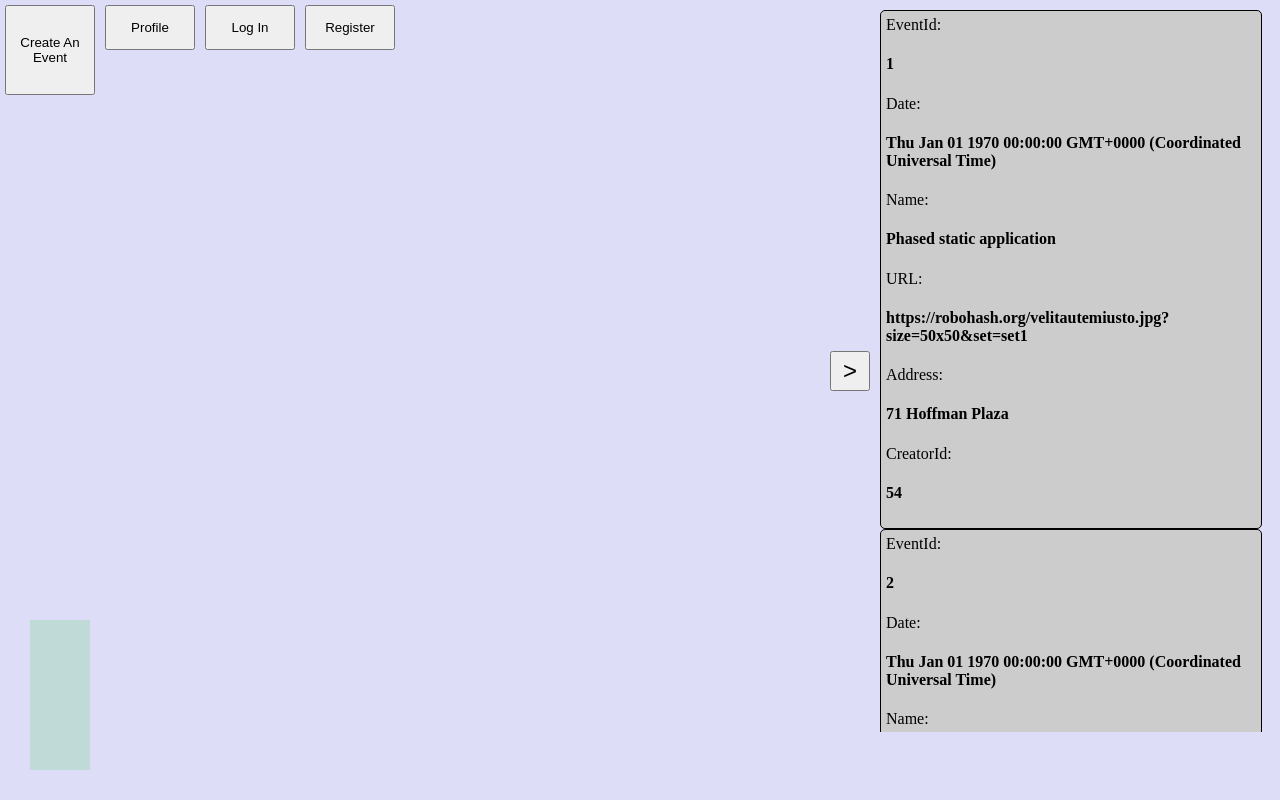
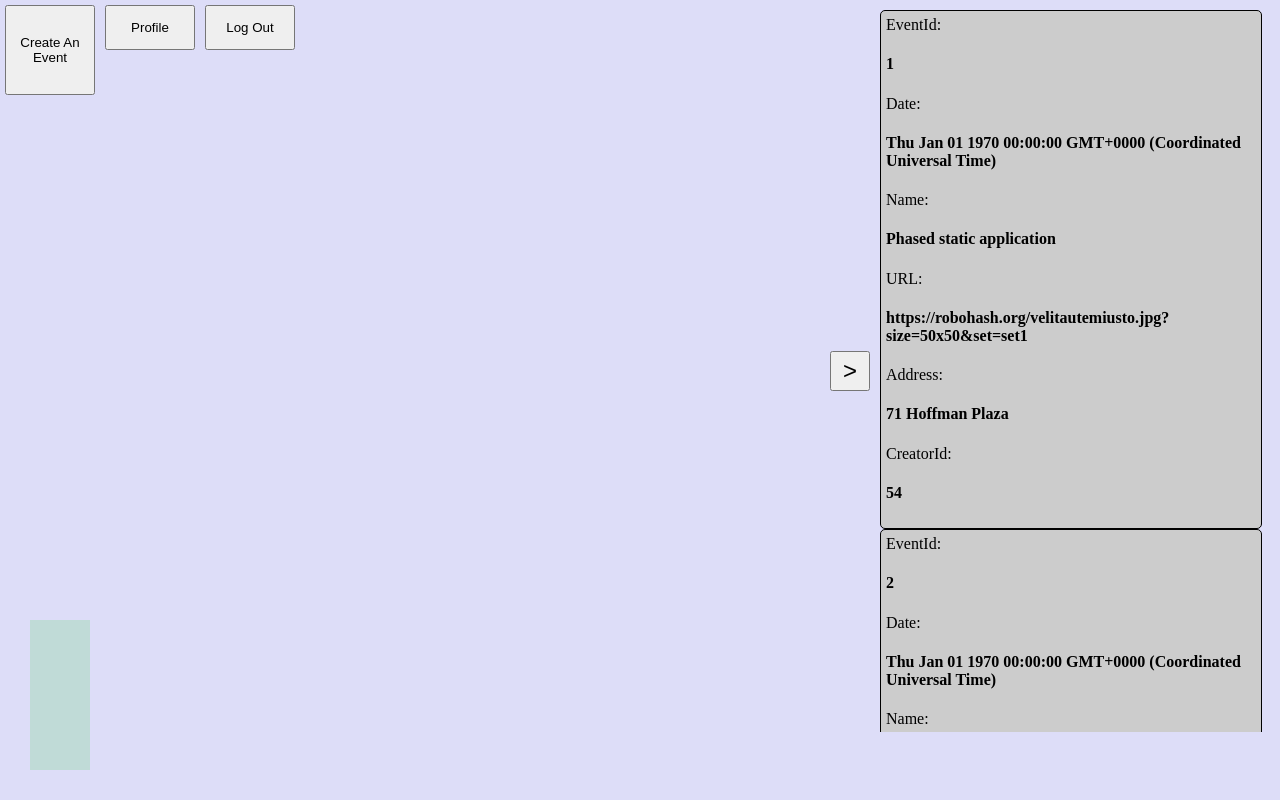
Before and after one commit to tulipanh/project-two-party-people, an Angular app in the folder Angular/PartyFrontEnd/: page / in a window 1280 px wide. Built offline with nearby package versions, Linux system fonts and the light colour scheme.

Commit message:
Added some interaction between the logged-in status and the appearance of the login/logout/register buttons

```diff
--- a/Angular/PartyFrontEnd/src/app/top/top-level/top-level.component.html
+++ b/Angular/PartyFrontEnd/src/app/top/top-level/top-level.component.html
@@ -12,7 +12,10 @@
             </button>
         </span>
         <span class="control-panel-button">
-            <button class="control-panel-item small-button" id="login-logout-button" type="button" (click)="switchToLogin()">
+            <button *ngIf="loggedIn" class="control-panel-item small-button" id="login-logout-button" type="button" (click)="logout()">
+                Log Out
+            </button>
+            <button *ngIf="!loggedIn" class="control-panel-item small-button" id="login-logout-button" type="button" (click)="switchToLogin()">
                 Log In
             </button>
         </span>
--- a/Angular/PartyFrontEnd/src/app/top/top-level/top-level.component.ts
+++ b/Angular/PartyFrontEnd/src/app/top/top-level/top-level.component.ts
@@ -10,7 +10,7 @@ export class TopLevelComponent implements OnInit {
 
   currentActivity: TopLevelActivity = TopLevelActivity.None;
   shroudOn: boolean = false;
-  loggedIn: boolean = false;
+  loggedIn: boolean = true;
 
   constructor() { }
 
@@ -41,4 +41,8 @@ export class TopLevelComponent implements OnInit {
     this.shroudOn = true;
     this.currentActivity = TopLevelActivity.Create;
   }
+
+  logout() {
+    this.loggedIn = false;
+  }
 }
```
